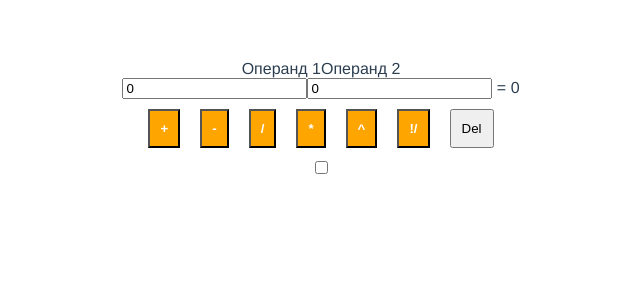
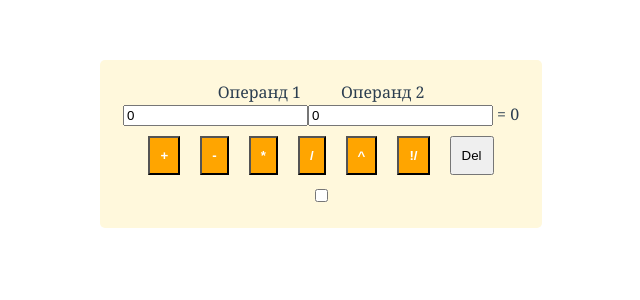
Before and after one commit to martynov-a-d/homeWorkVueJS, a Vue app: page / in a window 1280 px wide. Shown: the top 300 px of the page, without its empty margins (319-959 px from the left). Built offline with nearby package versions, Linux system fonts and the light colour scheme.

Commit message:
Refactoring blocks action button and numbers battons

```diff
--- a/src/App.vue
+++ b/src/App.vue
@@ -3,39 +3,34 @@
     <img alt="Vue logo" src="./assets/logo.png" />
     <HelloWorld msg="Welcome to Your Vue.js App" />
   </div> -->
-  <div id="app">
+  <div id="app" class="calc-block">
     <div class="display">
       <label for="operand1">Операнд 1</label>
       <label for="operand2">Операнд 2</label>
       <div class="operand_display">
+        <p class="error" v-if="error">ERROR</p>
         <input v-model.number="operand1" />
         <input v-model.number="operand2" />
         = {{ result }}
       </div>
     </div>
-    <div class="keyboard">
-      <button @click="add" class="btn-action">+</button>
-      <button @click="subtraction" class="btn-action">-</button>
-      <button @click="division" class="btn-action">/</button>
-      <button @click="multiplication" class="btn-action">*</button>
-      <button @click="exponentiation" class="btn-action">^</button>
-      <button @click="redevision" class="btn-action">!/</button>
-      <button @click="delFals">Del</button>
-    </div>
+    <button
+      v-for="item in operators"
+      :key="item.name"
+      @click="calcHandler(item.action)"
+      class="btn-action"
+    >
+      {{ item.name }}
+    </button>
+    <button @click="delFals">Del</button>
+    <div class="keyboard"></div>
     <div class="flagsNum">
       <input type="checkbox" id="!isHidden" v-model="isHidden" />
     </div>
     <div v-show="isHidden" class="btn-number">
-      <button @click="1">1</button>
-      <button @click="2">2</button>
-      <button @click="3">3</button>
-      <button @click="4">4</button>
-      <button @click="5">5</button>
-      <button @click="6">6</button>
-      <button @click="7">7</button>
-      <button @click="8">8</button>
-      <button @click="9">9</button>
-      <button @click="0">0</button>
+      <button v-for="item in numbers" :key="item.name" class="btn-number_elem">
+        {{ item.name }}
+      </button>
     </div>
   </div>
 </template>
@@ -54,10 +49,107 @@ export default {
       operand1: 0,
       operand2: 0,
       result: 0,
+      error: false,
       isHidden: false,
+      operators: [
+        {
+          name: "+",
+          action: "+",
+        },
+        {
+          name: "-",
+          action: "-",
+        },
+        {
+          name: "*",
+          action: "*",
+        },
+        {
+          name: "/",
+          action: "/",
+        },
+        {
+          name: "^",
+          action: "**",
+        },
+        {
+          name: "!/",
+          action: "/",
+        },
+      ],
+      numbers: [
+        {
+          name: "1",
+          action: "1",
+        },
+        {
+          name: "2",
+          action: "2",
+        },
+        {
+          name: "3",
+          action: "3",
+        },
+        {
+          name: "4",
+          action: "4",
+        },
+        {
+          name: "5",
+          action: "5",
+        },
+        {
+          name: "6",
+          action: "6",
+        },
+        {
+          name: "7",
+          action: "7",
+        },
+        {
+          name: "8",
+          action: "8",
+        },
+        {
+          name: "9",
+          action: "9",
+        },
+        {
+          name: "0",
+          action: "0",
+        },
+      ],
     };
   },
   methods: {
+    calcHandler(item) {
+      switch (item) {
+        case "+":
+          this.add();
+          break;
+        case "-":
+          this.subtraction();
+          break;
+        case "*":
+          this.multiplication();
+          break;
+        case "/":
+          if (this.operand2 !== 0) {
+            this.division();
+          } else {
+            this.error = true;
+          }
+          break;
+        case "**":
+          this.exponentiation();
+          break;
+        case "!/":
+          this.redevision();
+          break;
+        default:
+          break;
+      }
+    },
     add() {
       this.result = this.operand1 + this.operand2;
     },
@@ -86,12 +178,27 @@ export default {
 <style lang="scss">
 $btn-orange: orange;
 #app {
-  font-family: Avenir, Helvetica, Arial, sans-serif;
+  font-family: Georgia, "Times New Roman", Times, serif;
   -webkit-font-smoothing: antialiased;
   -moz-osx-font-smoothing: grayscale;
   text-align: center;
   color: #2c3e50;
   margin-top: 60px;
+}
+.calc-block {
+  margin: 0 auto;
+  padding: 20px;
+  max-width: 400px;
+  max-height: 400px;
+  background-color: cornsilk;
+  border: 1px solid transparent;
+  border-radius: 5px;
+}
+label {
+  margin: 20px;
+}
+.error {
+  color: red;
 }
 // Кнопки калькулятора
 button {
```
